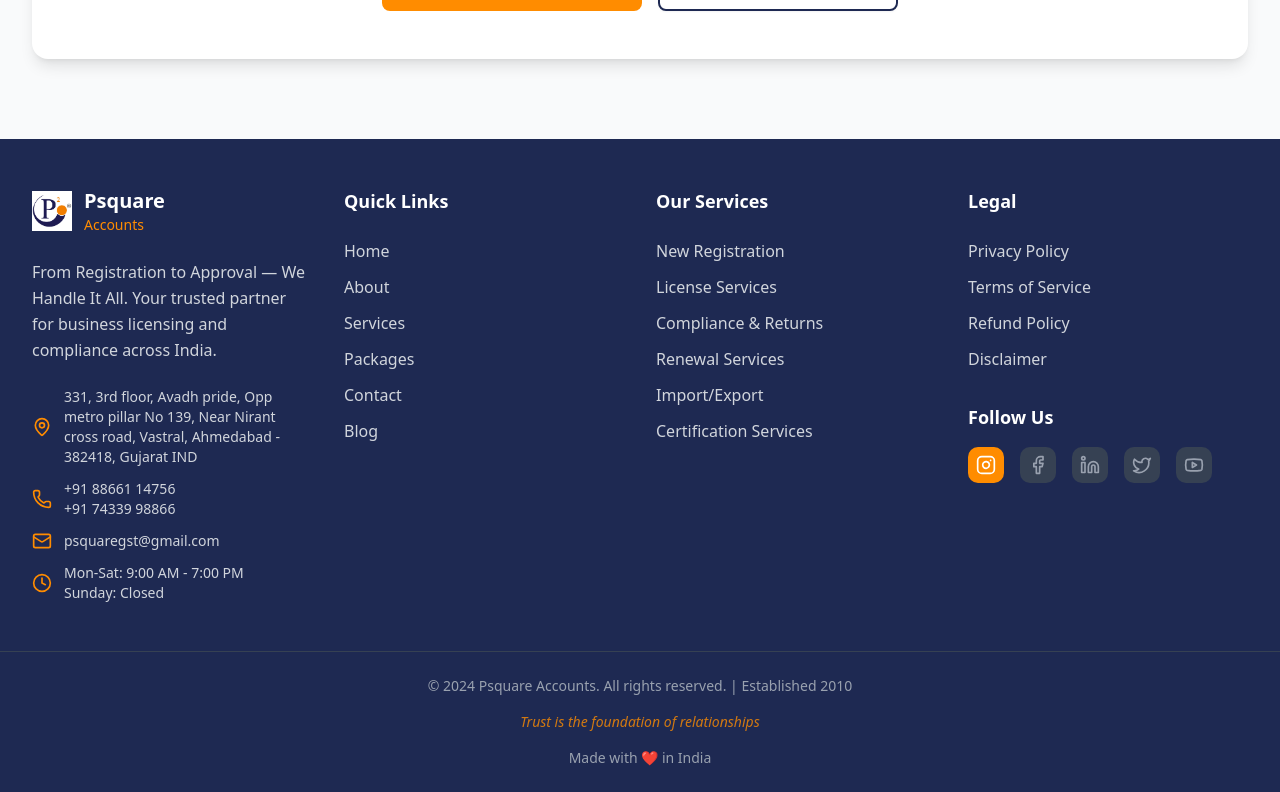
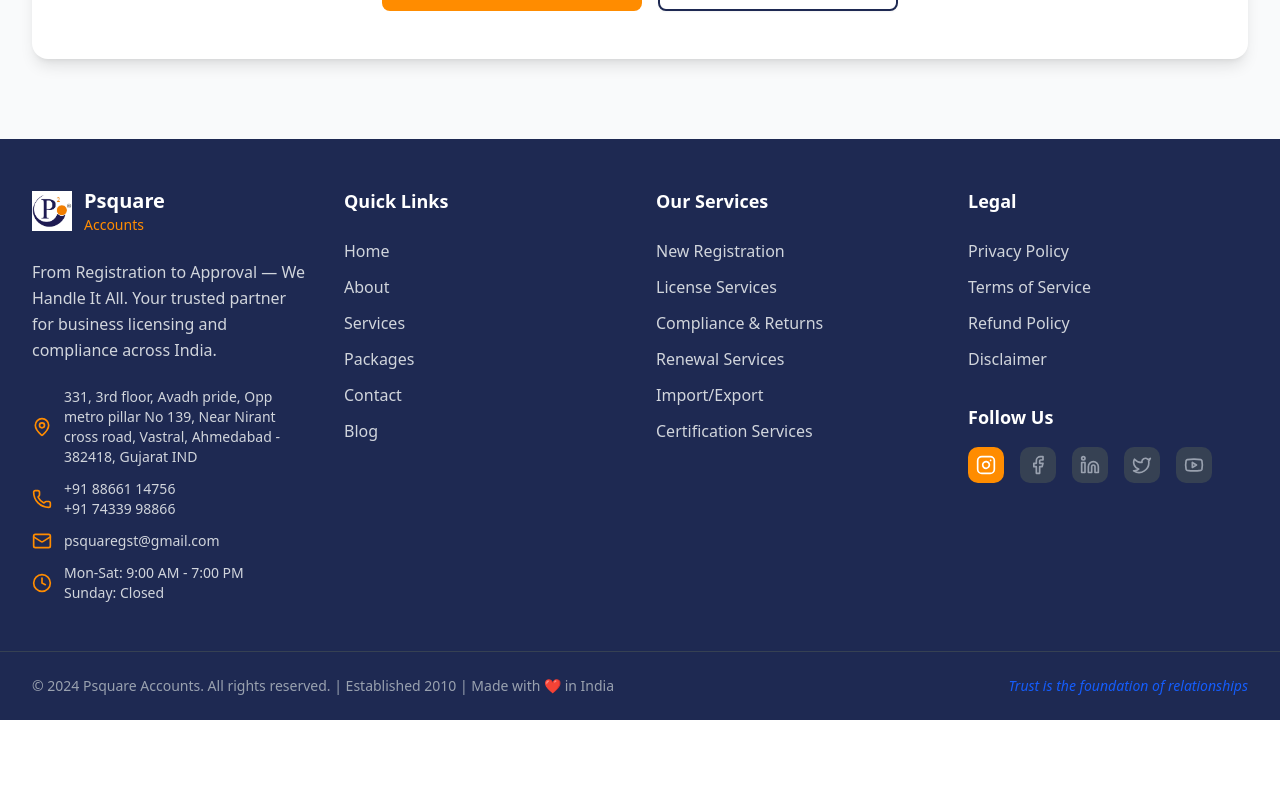
Before and after one commit to RaviparaliyaRP/psquare-accounts-website, a Next.js app in the folder psquare-accounts/: page / in a window 1280 px wide. Shown: the part 6925-7717 px from the top of the page. After the commit the page ends 7645 px from the top, so only its background shows below. Built offline with nearby package versions, Linux system fonts and the light colour scheme.

Commit message:
Reorganize footer layout - Single line with left side copyright/made in India and right side trust quote in blue color

```diff
--- a/psquare-accounts/components/layout/Footer.tsx
+++ b/psquare-accounts/components/layout/Footer.tsx
@@ -192,15 +192,12 @@
       {/* Bottom Bar */}
       <div className="border-t border-gray-700">
         <div className="max-w-7xl mx-auto px-4 sm:px-6 lg:px-8 py-6">
-          <div className="flex flex-col items-center space-y-4">
+          <div className="flex flex-col md:flex-row justify-between items-center space-y-2 md:space-y-0">
             <div className="text-sm text-gray-400">
-              © 2024 Psquare Accounts. All rights reserved. | Established 2010
+              © 2024 Psquare Accounts. All rights reserved. | Established 2010 | Made with ❤️ in India
             </div>
-            <div className="text-sm text-brand-orange/80 font-medium italic">
+            <div className="text-sm text-blue-600 font-medium italic">
               Trust is the foundation of relationships
-            </div>
-            <div className="text-sm text-gray-400">
-              <span>Made with ❤️ in India</span>
             </div>
           </div>
         </div>
```
